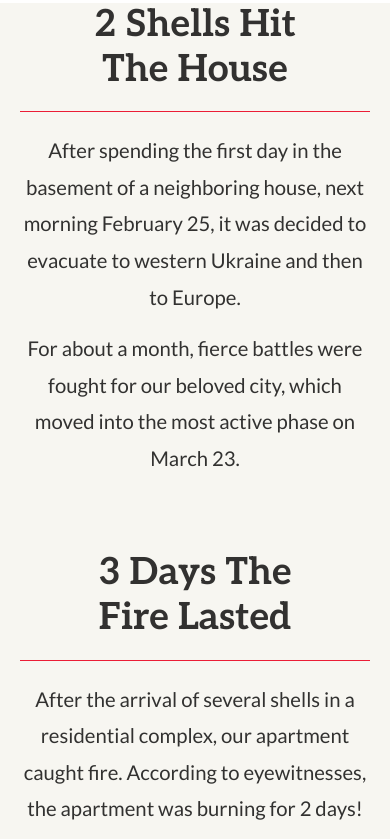
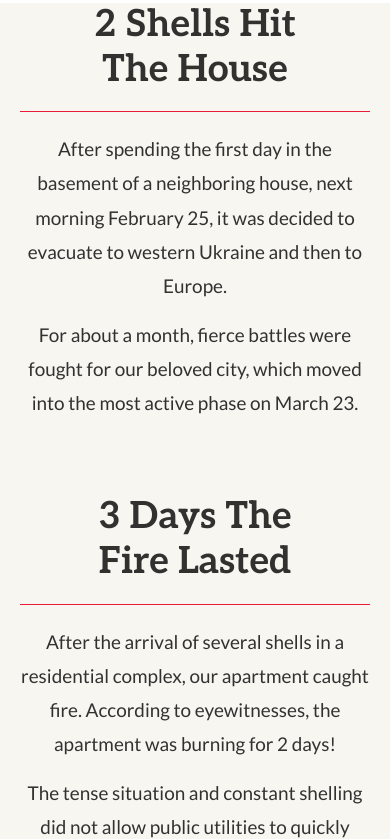
Before and after one commit to vsenikiperebral/slod-help-mob, a plain HTML site: page index.html in a window 390 px wide. Shown: the part 2250-3089 px from the top of the page. Drawn offline with nearby package versions, Linux system fonts and the light colour scheme.

Commit message:
20.12 / 21.08

```diff
--- a/sass/_house.scss
+++ b/sass/_house.scss
@@ -15,9 +15,9 @@
 .house__text {
   margin-bottom: 15px;
 
-    @media screen and (min-width: 360px) and (max-width: 767px)
+  @media screen and (min-width: 320px) and (max-width: 767px)
   {
-    font-size: calc(20px + (24 - 20) * ((100vw - 360px) / (767 - 360)));
+    font-size: calc(18px + (24 - 18) * ((100vw - 320px) / (767 - 320)));
   }
 }
 
```
Also changed, not shown: css/main.css, css/main.min.css, 2 other files.
